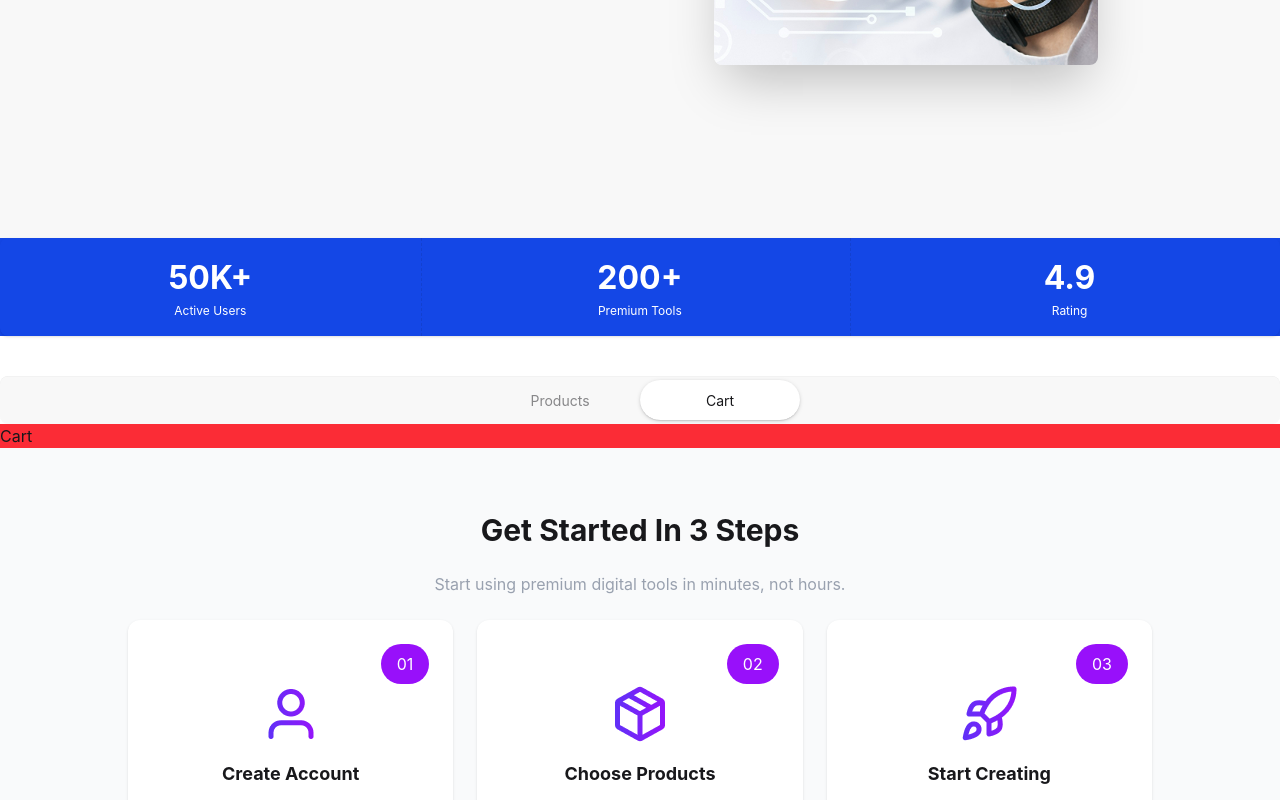
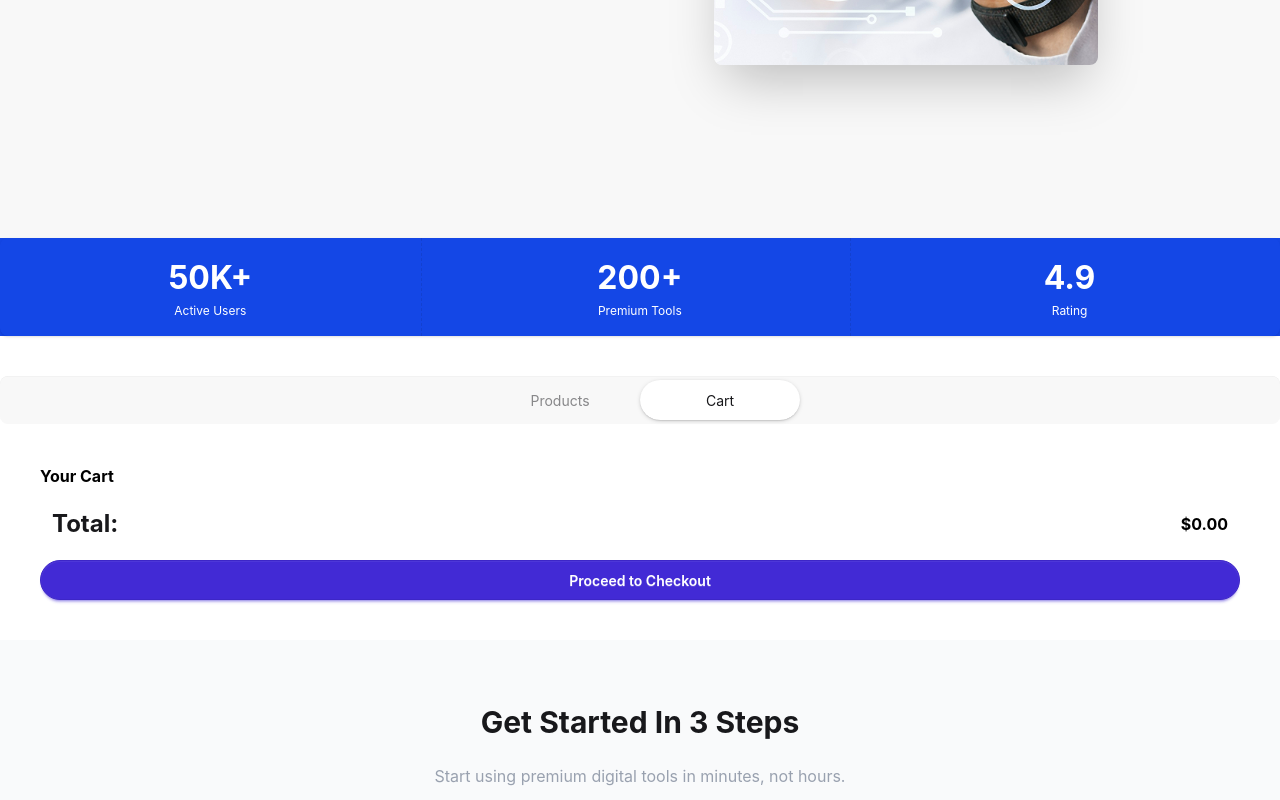
Before and after one commit to yeasinarafatraihan42511-blip/B-13-A6-DigiTools-platform, a React (Vite) app: page / in a window 1280 px wide. Both pictures are taken after a click on the radio button "Cart". Shown: the part 626-1426 px from the top of the page. Built offline with nearby package versions, Linux system fonts and the light colour scheme.

Commit message:
end of cart section

```diff
--- a/src/App.jsx
+++ b/src/App.jsx
@@ -9,7 +9,7 @@ import Cta from "./components/Cta"
 import Cart from "./components/Cart"
 import { useState } from "react"
 const getModels = async () => {
-  const res = await fetch("/public/models.json")
+  const res = await fetch("/models.json")
   return res.json()
 }
 const modelsPromise = getModels()
--- a/src/components/Cart.jsx
+++ b/src/components/Cart.jsx
@@ -1,10 +1,41 @@
 import React from 'react';
 
 const Cart = ({ carts }) => {
-   console.log(carts);
+// const totalPrice = carts.reduce((sum,item) => sum + item.price, 0)
     return (
-        <div className='bg-red-500'>
-            Cart
+        <div className=" p-10 max-w-7xl mx-auto ">
+            <h1 className='font-bold text-black'>Your Cart</h1>
+
+            {carts.map((item) => {
+                return (
+                    <div className='py-5'>
+                        <div className='flex justify-between items-center border rounded-lg p-3' key={item.id} >
+                        <div className='flex'>
+                            <div className='h-20 w-20'>{item.icon}</div>
+                            <div>
+                                <div className='font-bold text-black'>{item.name}</div>
+                            <div className='text-gray-500'>${item.price.toFixed(2)} /{item.period}</div>
+                            </div>
+                        </div>
+                        <button onClick={() => {
+                            // Handle remove from cart logic
+                        }}>
+                            Remove
+                        </button>
+                    </div>
+                    </div>
+                )
+            })}
+            <div className='py-5 border-rounded-lg p-3 flex justify-between items-center'>
+                {/* <div className='font-bold text-black'>Total: ${carts.reduce((total, item) => total + (item.price * item.quantity), 0).toFixed(2)}</div> */}
+                <div>
+                    <h3 className='font-black font-bold text-2xl'>Total:</h3>
+                </div>
+                <div className='font-bold text-black'>${carts.reduce((total, item) => total + (item.price * item.quantity), 0).toFixed(2)}</div>
+            </div>
+            <div>
+                <button className='btn btn-primary text-white rounded-3xl w-full'>Proceed to Checkout</button>
+            </div>
         </div>
     );
 };
```
